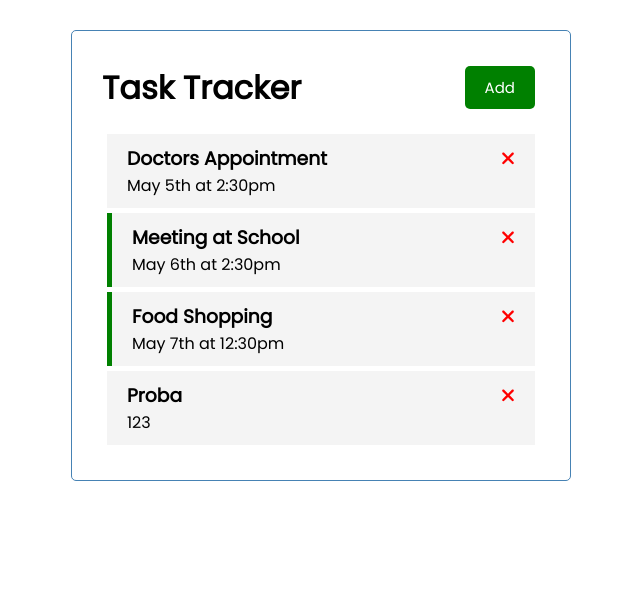
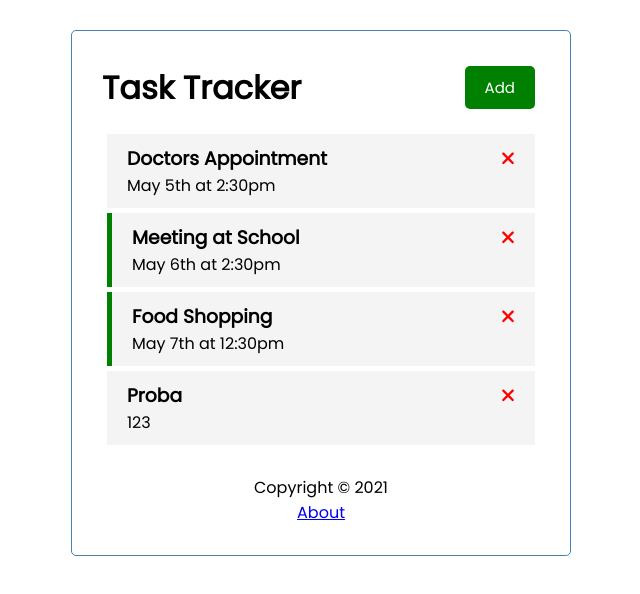
Before and after one commit to ogi62/angular-crash-course1, an Angular app: page / in a window 1280 px wide. Shown: the top 594 px of the page, without its empty margins (319-959 px from the left). Built offline with nearby package versions, Linux system fonts and the light colour scheme; data requests are answered from the project's data file.

Commit message:
make footer component

```diff
--- a/src/app/app.component.html
+++ b/src/app/app.component.html
@@ -1,4 +1,5 @@
 <div class="container">
     <app-header></app-header>
     <router-outlet></router-outlet>
+    <app-footer></app-footer>
 </div>
--- a/src/app/app.module.ts
+++ b/src/app/app.module.ts
@@ -12,6 +12,7 @@
 import { TaskItemComponent } from './components/task-item/task-item.component';
 import { AddTaskComponent } from './components/add-task/add-task.component';
 import { AboutComponent } from './components/about/about.component';
+import { FooterComponent } from './components/footer/footer.component';
 
 const appRoutes: Routes = [
   {path: '',component: TasksComponent},
@@ -27,6 +28,7 @@
     TaskItemComponent,
     AddTaskComponent,
     AboutComponent,
+    FooterComponent,
   ],
   imports: [
     BrowserModule,
--- /dev/null
+++ b/src/app/components/footer/footer.component.css
@@ -0,0 +1,4 @@
+footer {
+    margin-top: 30px;
+    text-align: center;
+}
--- /dev/null
+++ b/src/app/components/footer/footer.component.html
@@ -0,0 +1,4 @@
+<footer>
+    <p>Copyright &copy; 2021</p>
+    <a routerLink="/about">About</a>
+</footer>
--- /dev/null
+++ b/src/app/components/footer/footer.component.ts
@@ -0,0 +1,15 @@
+import { Component, OnInit } from '@angular/core';
+
+@Component({
+  selector: 'app-footer',
+  templateUrl: './footer.component.html',
+  styleUrls: ['./footer.component.css']
+})
+export class FooterComponent implements OnInit {
+
+  constructor() { }
+
+  ngOnInit(): void {
+  }
+
+}
```
Also changed, not shown: 1 other file (tests, documents, lock files or other folders).
